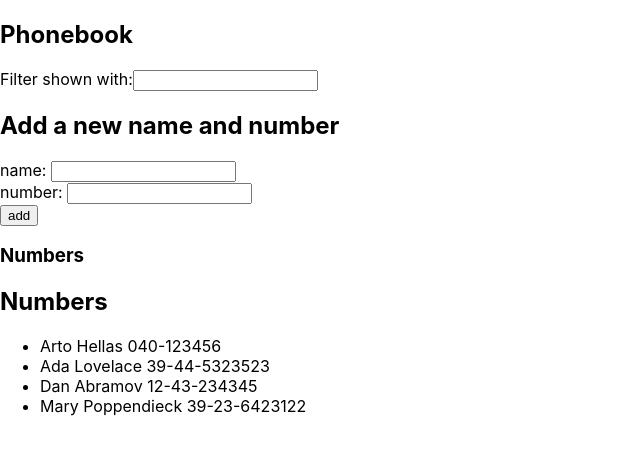
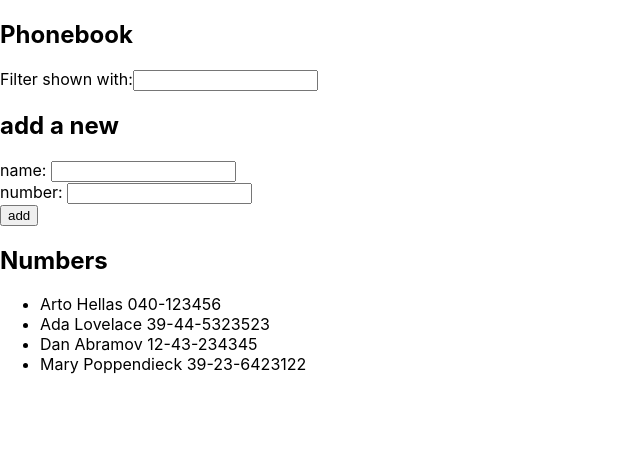
Before and after one commit to lgbrock/fso, a React (Create React App) app in the folder part2/phonebook/: page / in a window 1280 px wide. Shown: the top 454 px of the page, without its empty margins (0-640 px from the left). Built offline with nearby package versions, Linux system fonts and the light colour scheme; data requests are answered from the project's data file.

Commit message:
finished exercise 2.11 - unable to get new names to show up under numbers - creating application for countries

```diff
--- /dev/null
+++ b/part2/phonebook/db.json
@@ -0,0 +1,24 @@
+{
+	"persons": [
+		{
+			"name": "Arto Hellas",
+			"number": "040-123456",
+			"id": 1
+		},
+		{
+			"name": "Ada Lovelace",
+			"number": "39-44-5323523",
+			"id": 2
+		},
+		{
+			"name": "Dan Abramov",
+			"number": "12-43-234345",
+			"id": 3
+		},
+		{
+			"name": "Mary Poppendieck",
+			"number": "39-23-6423122",
+			"id": 4
+		}
+	]
+}
--- a/part2/phonebook/src/App.js
+++ b/part2/phonebook/src/App.js
@@ -1,16 +1,28 @@
-import { useState } from 'react';
+// *-- PHONEBOOK --*
+import { useEffect, useState } from 'react';
+import axios from 'axios';
 import Filter from './components/Filter';
 import PersonForm from './components/PersonForm';
 import Persons from './components/Persons';
 
 const App = () => {
+	const [persons, setPersons] = useState([]);
+	useEffect(() => {
+		console.log('App.js is running');
+		axios.get('http://localhost:3001/persons').then((response) => {
+			console.log('response', response);
+			setPersons(response.data);
+		});
+	}, []);
+	console.log('persons', persons);
+
 	return (
 		<div>
 			<h2>Phonebook</h2>
 			<Filter />
-			<h2>Add a new name and number</h2>
+			<h2>add a new</h2>
 			<PersonForm />
-			<h3>Numbers</h3>
+			<h2>Numbers</h2>
 			<Persons />
 		</div>
 	);
@@ -20,7 +32,8 @@
 
 // * -- PRACTICE -- *
 
-// import React, { useState } from 'react';
+// import React, { useState, useEffect } from 'react';
+// import axios from 'axios';
 // import Note from './components/Note';
 
 // const App = () => {
@@ -28,6 +41,16 @@
 // 	const [newNote, setNewNote] = useState('a new note...');
 // 	// Shows all added notes
 // 	const [showAll, setShowAll] = useState(true);
+
+// 	useEffect(() => {
+// 		// data hasnt been fetched from the server yet
+// 		console.log('effect');
+// 		axios.get('http://localhost:3001/notes').then((response) => {
+// 			console.log('promise fulfilled');
+// 			setNotes(response.data);
+// 		});
+// 	}, []);
+// 	console.log('render', notes.length, 'notes');
 
 // 	const addNote = (event) => {
 // 		event.preventDefault();
@@ -58,7 +81,7 @@
 // 		<div>
 // 			<h1>Notes</h1>
 // 			<ul>
-// 				{notes.map((note) => (
+// 				{notesToShow.map((note) => (
 // 					<Note key={note.id} note={note} />
 // 				))}
 // 			</ul>
@@ -67,11 +90,7 @@
 // 					show {showAll ? 'important' : 'all'}
 // 				</button>
 // 			</div>
-// 			<ul>
-// 				{notesToShow.map((note) => (
-// 					<Note key={note.id} note={note} />
-// 				))}
-// 			</ul>
+
 // 			<form onSubmit={addNote}>
 // 				<input value={newNote} onChange={handleNoteChange} />
 // 				<button type='submit'>save</button>
--- a/part2/phonebook/src/components/Persons.jsx
+++ b/part2/phonebook/src/components/Persons.jsx
@@ -10,7 +10,6 @@
 
 	return (
 		<div>
-			<h2>Numbers</h2>
 			<ul>
 				{persons.map((person) => (
 					<li key={person.id}>
--- a/part2/phonebook/src/index.js
+++ b/part2/phonebook/src/index.js
@@ -2,11 +2,32 @@
 import ReactDOM from 'react-dom';
 import './index.css';
 import App from './App';
+// import axios from 'axios';
 
+ReactDOM.render(<App />, document.getElementById('root'));
 
-ReactDOM.render(
-  <React.StrictMode>
-    <App />
-  </React.StrictMode>,
-  document.getElementById('root')
-);
+// axios.get('http://localhost:3001/notes').then((response) => {
+// 	const notes = response.data;
+// 	console.log(notes);
+// });
+
+// *-- Unpractical Usages --*
+// axios.get('http://localhost:3001/notes').then(response => {
+//   const notes = response.data
+//   console.log(notes)
+// })
+
+// const promise = axios.get('http://localhost:3001/notes');
+// promise.then((response) => {
+// 	console.log(response);
+// });
+
+// const promise2 = axios.get('http://localhost:3001/foobar');
+// console.log(promise2);
+
+// ReactDOM.render(
+// 	<React.StrictMode>
+// 		<App />
+// 	</React.StrictMode>,
+// 	document.getElementById('root')
+// );
```
Also changed, not shown: part2/phonebook/notesdb.json (added, +22 -0 lines), part2/phonebook/package.json (+6 -1 lines), 2 other files (tests, documents, lock files or other folders).
